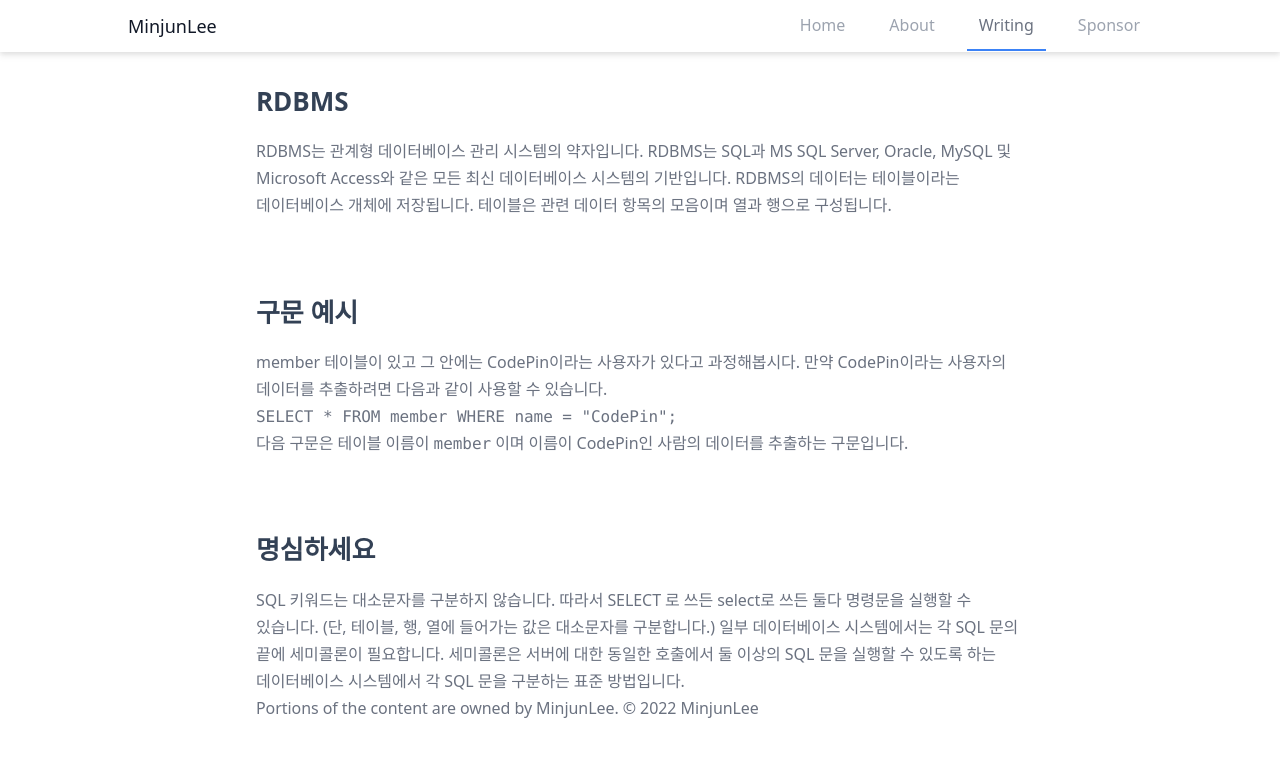
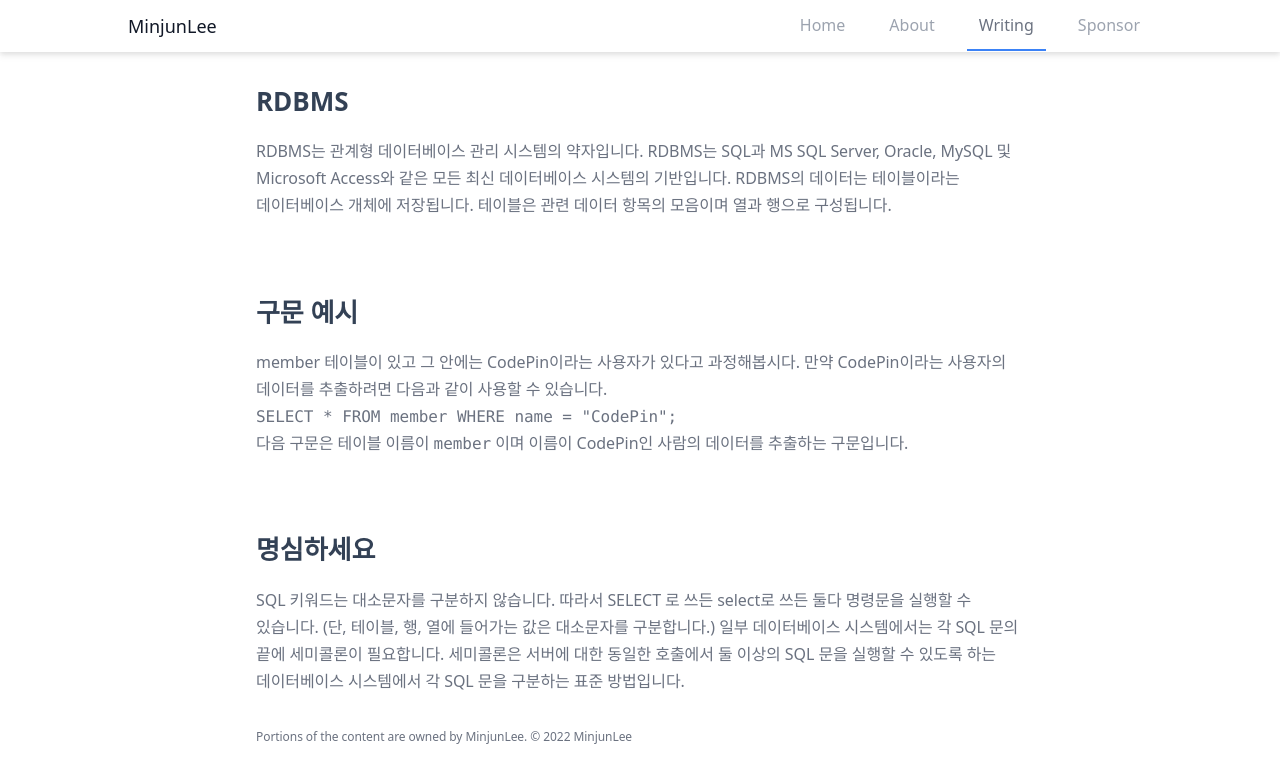
Before and after one commit to dev-yuka05/Blog, a Jekyll site: the page built from _posts/sql/2022-05-28-introduction.md, in a window 1280 px wide and 900 px high, scrolled down 1909 px. Shown: the top 783 px of the window. Built offline with Jekyll 4.4.1, drawn with Linux system fonts in a browser that asks for light colours; nearby versions of some CDN libraries; Markdown is read by kramdown in place of the engine named in the settings.

Commit message:
Update post.html

```diff
--- a/_layouts/post.html
+++ b/_layouts/post.html
@@ -22,9 +22,9 @@ layout: default
         <a href="{{ site.baseurl }}/tags/{{ tag | downcase | remove: "." }}" class="inline-block text-sm md:text-xs text-gray-400 hover:text-gray-500 font-medium bg-slate-100 hover:bg-slate-200 px-3 py-1 rounded-lg duration-300 mr-2">{{ tag }}</a>
         {% endfor %}
     </div>
-    <div class="docs mt-20 mb-16">
+    <div class="docs mt-20 mb-28">
         {{ content }}
 
-        <p>Portions of the content are owned by {{ site.name }}. © 2022 {{ site.name }}</p>
+        <p class="mt-8" style="font-size: 12px;">Portions of the content are owned by {{ site.name }}. © 2022 {{ site.name }}</p>
     </div>
 </div>
```
